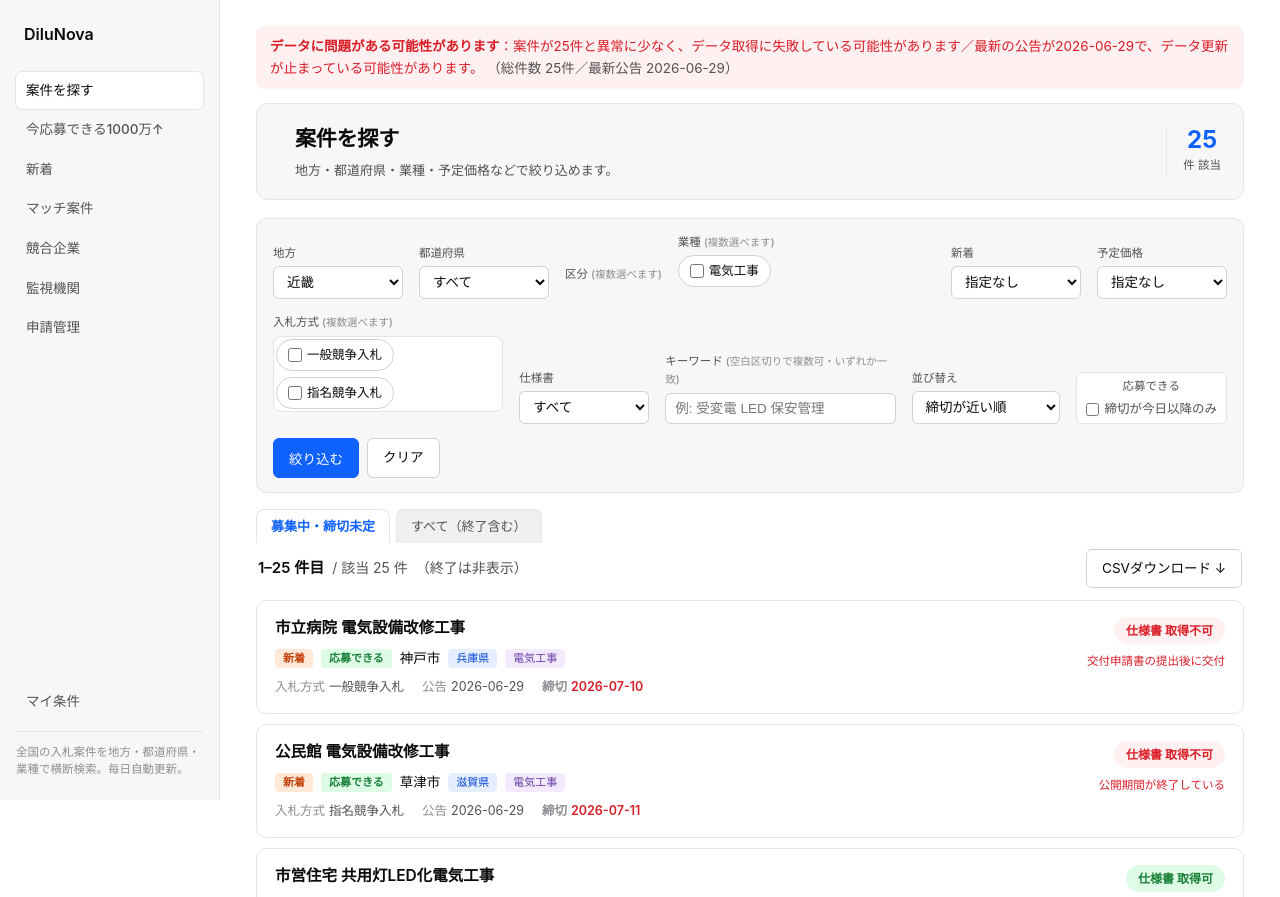
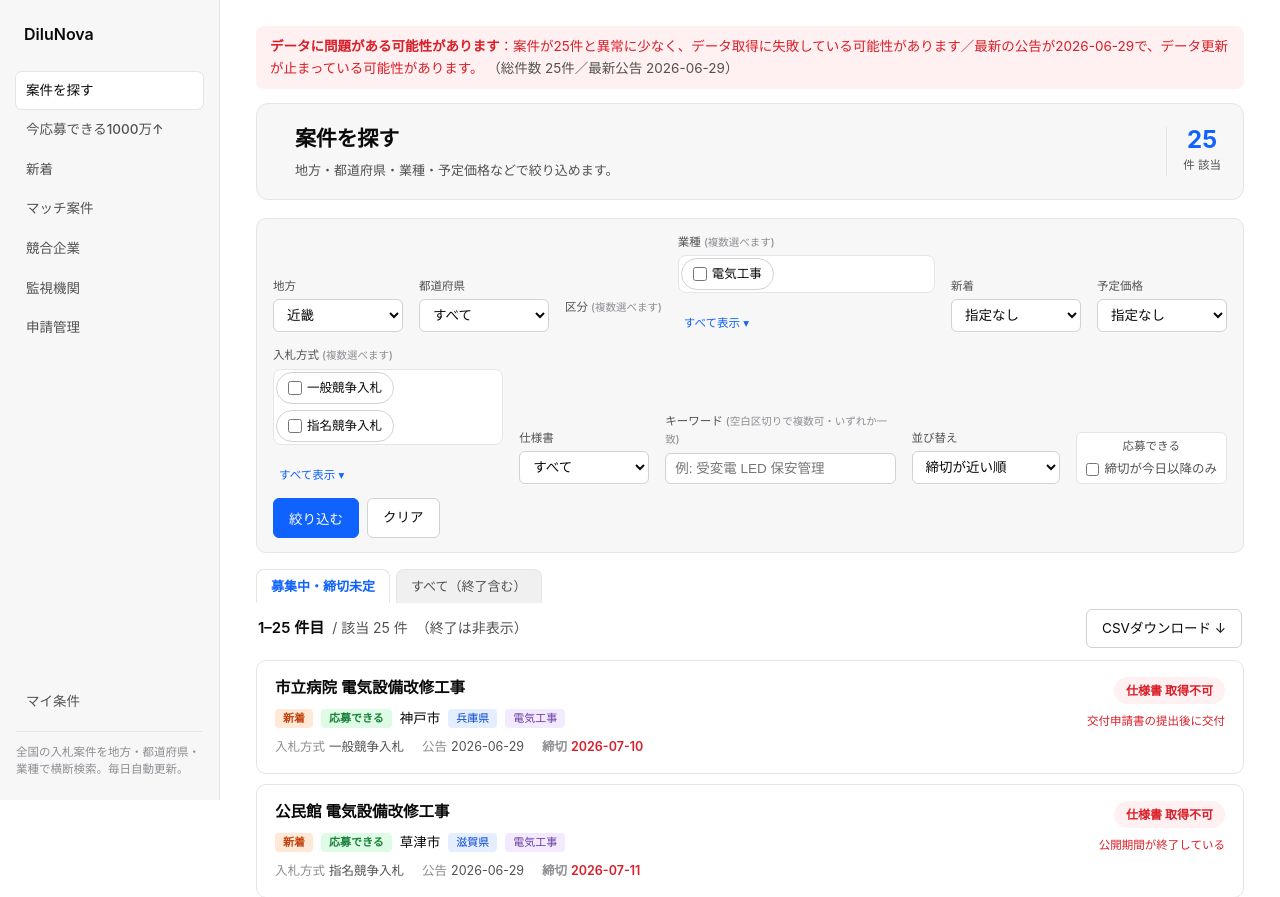
Before and after one commit to infodilunova-cpu/njss-dilunova, a Flask app: page / in a window 1280 px wide. Shown: the top 897 px of the page. Run offline with Flask 3, Linux system fonts and the light colour scheme; data comes from the database, SQL or seed files in the repository; tables that the repository leaves empty hold one stand-in row (values such as "Sample post").

Commit message:
feat: 業種フィルタを箱内スクロール化＋タップで全展開トグル
- 業種チップが多く画面を圧迫していたため、入札方式と同じ96px箱内スクロールに
- 「すべて表示 ▾ / たたむ ▴」ボタンで全展開⇔折りたたみを切替（選択数も表示）
- 入札方式にも同じトグルを追加（隠れた選択済みに気付けるように）

```diff
--- a/static/styles.css
+++ b/static/styles.css
@@ -222,6 +222,12 @@ table.list .rank { font-weight: 600; color: var(--text-tertiary); text-align: ce
 .filterbar .chips { display: flex; flex-wrap: wrap; gap: 6px; align-items: flex-start; }
 .filterbar .chips.scroll { max-height: 96px; overflow-y: auto; padding: 2px;
   border: 1px solid var(--border); border-radius: 8px; background: #fff; }
+/* タップで全展開（.chips-expand ボタンで切替）。閉じると再び箱内スクロールに戻る */
+.filterbar .chips.scroll.expanded { max-height: none; overflow-y: visible; }
+.chips-expand { align-self: flex-start; margin-top: 3px; padding: 2px 6px;
+  border: none; background: none; color: var(--accent); font-size: 11.5px;
+  cursor: pointer; border-radius: 6px; }
+.chips-expand:hover { background: var(--bg-hover, rgba(37, 99, 235, .08)); }
 .chip { display: inline-flex; align-items: center; gap: 5px; cursor: pointer;
   padding: 5px 11px; border: 1px solid var(--border-strong); border-radius: 999px;
   background: #fff; font-size: 12.5px; color: var(--text-primary); white-space: nowrap;
--- a/templates/cases.html
+++ b/templates/cases.html
@@ -40,11 +40,13 @@
   </div>
   <div class="field grow">
     <span>業種 <em>(複数選べます)</em></span>
-    <div class="chips">
+    {# 業種は数が多く全部並べると圧迫するため、箱内スクロール＋タップで全展開 #}
+    <div class="chips scroll">
       {% for c in categories %}
         <label class="chip"><input type="checkbox" name="category" value="{{ c }}" {{ 'checked' if c in selected.category }}><span>{{ c }}</span></label>
       {% endfor %}
     </div>
+    <button type="button" class="chips-expand" aria-expanded="false">すべて表示 ▾</button>
   </div>
   <label class="field">
     <span>新着</span>
@@ -69,6 +71,7 @@
         <label class="chip"><input type="checkbox" name="bid_method" value="{{ m }}" {{ 'checked' if m in selected.bid_method }}><span>{{ m }}</span></label>
       {% endfor %}
     </div>
+    <button type="button" class="chips-expand" aria-expanded="false">すべて表示 ▾</button>
   </div>
   <label class="field">
     <span>仕様書</span>
@@ -193,5 +196,24 @@
       prefSel.appendChild(opt);
     }
   });
+
+  // 業種・入札方式の箱内スクロール ⇔ 全展開のトグル。
+  // 選択済みがスクロールで隠れていても気付けるよう、選択数をボタンに添える。
+  document.querySelectorAll('.chips-expand').forEach((btn) => {
+    const box = btn.closest('.field').querySelector('.chips.scroll');
+    const label = () => {
+      const n = box.querySelectorAll('input:checked').length;
+      const count = n ? `（選択中 ${n}）` : '';
+      return box.classList.contains('expanded')
+        ? `たたむ ▴${count}` : `すべて表示 ▾${count}`;
+    };
+    btn.textContent = label();
+    btn.addEventListener('click', () => {
+      const open = box.classList.toggle('expanded');
+      btn.setAttribute('aria-expanded', open);
+      btn.textContent = label();
+    });
+    box.addEventListener('change', () => { btn.textContent = label(); });
+  });
 </script>
 {% endblock %}
```
